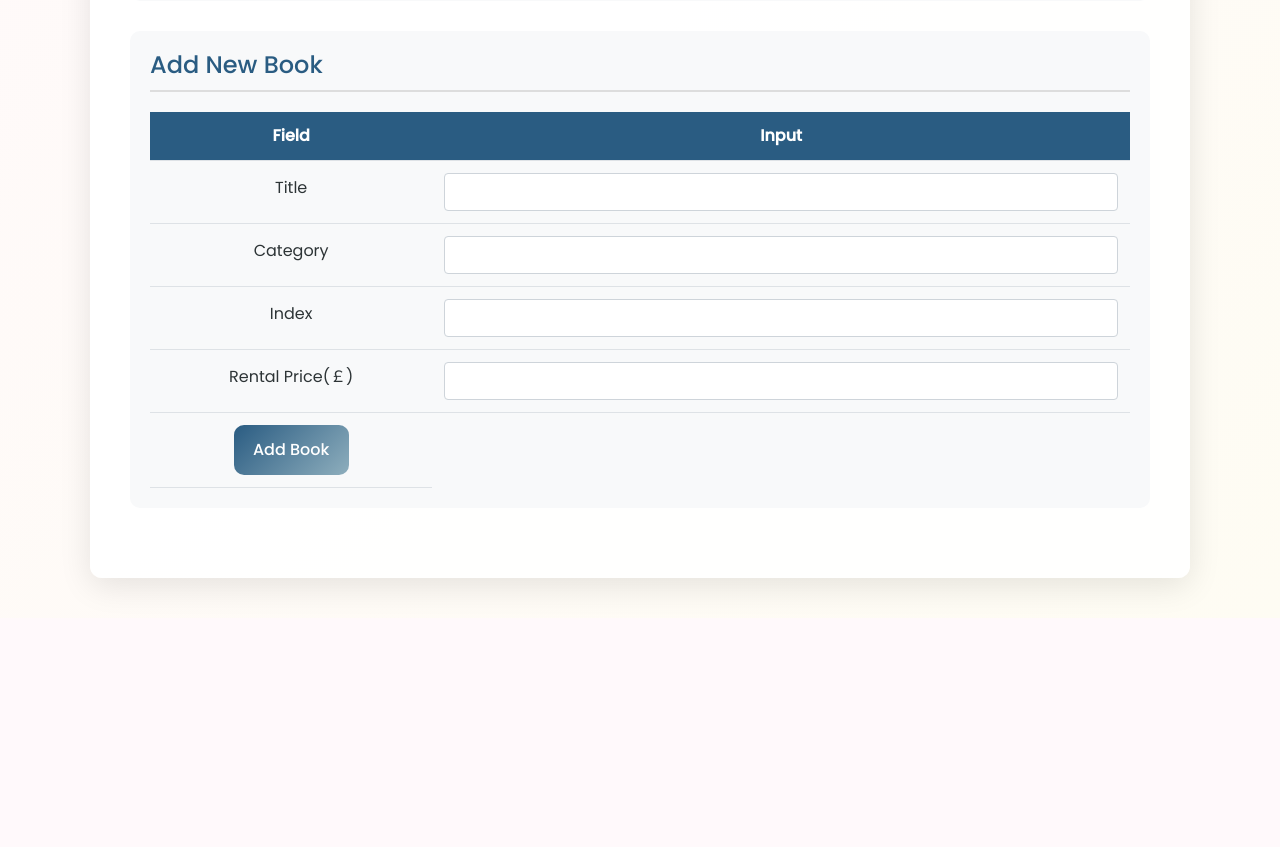
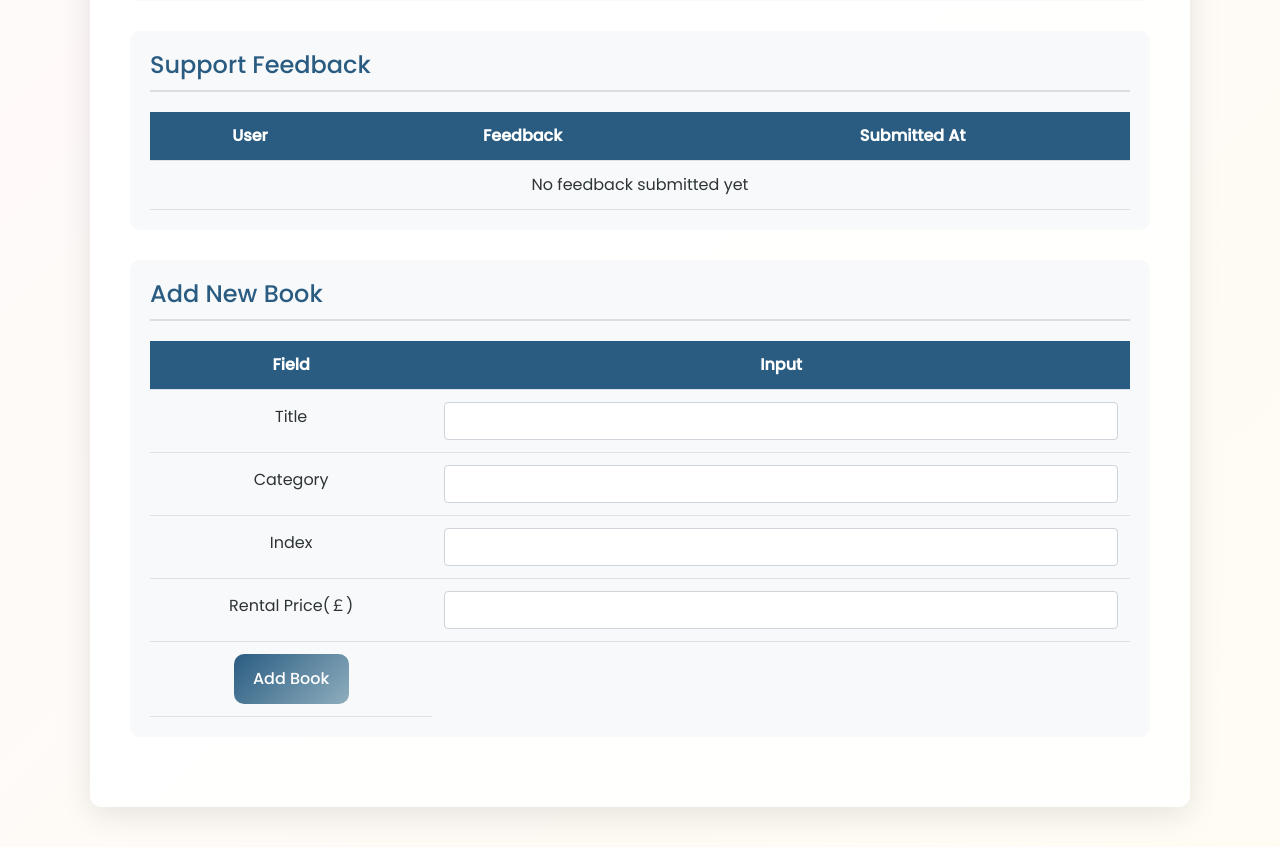
Before and after one commit to Linssssdf/booksea, a Django app: page /add_book/ in a window 1280 px wide. Shown: the part 587-1434 px from the top of the page. Before the commit the page ends 1187 px from the top, so only its background shows below. Run offline with Django 3.2, Linux system fonts and the light colour scheme; some libraries are stand-ins or nearby versions.

Commit message:
no.9 commit

```diff
--- a/pages/templates/pages/balance.html
+++ b/pages/templates/pages/balance.html
@@ -145,12 +145,12 @@
     <img src="{% static '/img/image1.PNG' %}" class="top-left-logo">
 
     <div class="content">
-        <h2>💰 Account Balance</h2>
+        <h2>Account Balance</h2>
 
         <div class="balance-box">
             <div>Current Balance</div>
             <div id="balance">{{ request.user.balance }}</div>
-            <small>USD</small>
+            <small>GBP</small>
         </div>
 
         <div id="success-message" class="success-message">
@@ -164,7 +164,7 @@
                 id="amount"
                 name="amount"
                 step="0.01"
-                placeholder="Enter deposit amount (USD)"
+                placeholder="Enter deposit amount (￡)"
                 min="0"
                 required
             >
--- a/pages/templates/pages/manager_home.html
+++ b/pages/templates/pages/manager_home.html
@@ -211,6 +211,33 @@
                 </div>
             </div>
         </div>
+
+        <div class="management-section">
+            <h3>Support Feedback</h3>
+            <table class="loan-table">
+                <thead>
+                    <tr>
+                        <th>User</th>
+                        <th>Feedback</th>
+                        <th>Submitted At</th>
+                    </tr>
+                </thead>
+                <tbody>
+                    {% for feedback in support_messages %}
+                    <tr>
+                        <td>{{ feedback.user.username}}</td>
+                        <td>{{ feedback.support_message }}</td>
+                        <td>{{ feedback.created_at|date:"Y-m-d H:i" }}</td>
+                    </tr>
+                    {% empty %}
+                    <tr>
+                        <td colspan="3" class="text-center">No feedback submitted yet</td>
+                    </tr>
+                    {% endfor %}
+                </tbody>
+            </table>
+        </div>
+
         <div class="management-section">
             <h3>Add New Book</h3>
 
--- a/pages/views.py
+++ b/pages/views.py
@@ -10,7 +10,7 @@ from django import forms
 from django.contrib.auth.password_validation import validate_password
 from django.core.validators import validate_email
 from django.http import HttpResponse
-from .models import User, Book, LibraryEvent
+from .models import User, Book, LibraryEvent, Support
 
 
 def index(request):
@@ -120,6 +120,20 @@ def logout(request):
         request.user = AnonymousUser()
 
 def support(request):
+    if request.method == "POST":
+        if request.method == "POST":
+            support_message = request.POST.get("support_message", "").strip()
+
+            if not support_message:
+                return redirect("support")
+
+            Support.objects.create(
+                user=request.user if request.user.is_authenticated else None,
+                support_message=support_message
+            )
+
+            return redirect("support")
+
     return render(request, "pages/support.html")
 
 def news(request):
@@ -238,9 +252,12 @@ def manager_home(request):
         ).count()
     }
 
+    support_messages = Support.objects.all().order_by("-created_at")  # 按时间倒序排列
+
     return render(request, 'pages/manager_home.html', {
         'borrowed_books': borrowed_books,
-        'stats': stats
+        'stats': stats,
+        "support_messages": support_messages
     })
 
 def add_book(request):
```
Also changed, not shown: pages/models.py (+9 -1 lines), pages/templates/pages/support.html (+8 -8 lines), db.sqlite3, pages/migrations/0015_alter_book_img.py (added), pages/migrations/0016_support.py (added).
